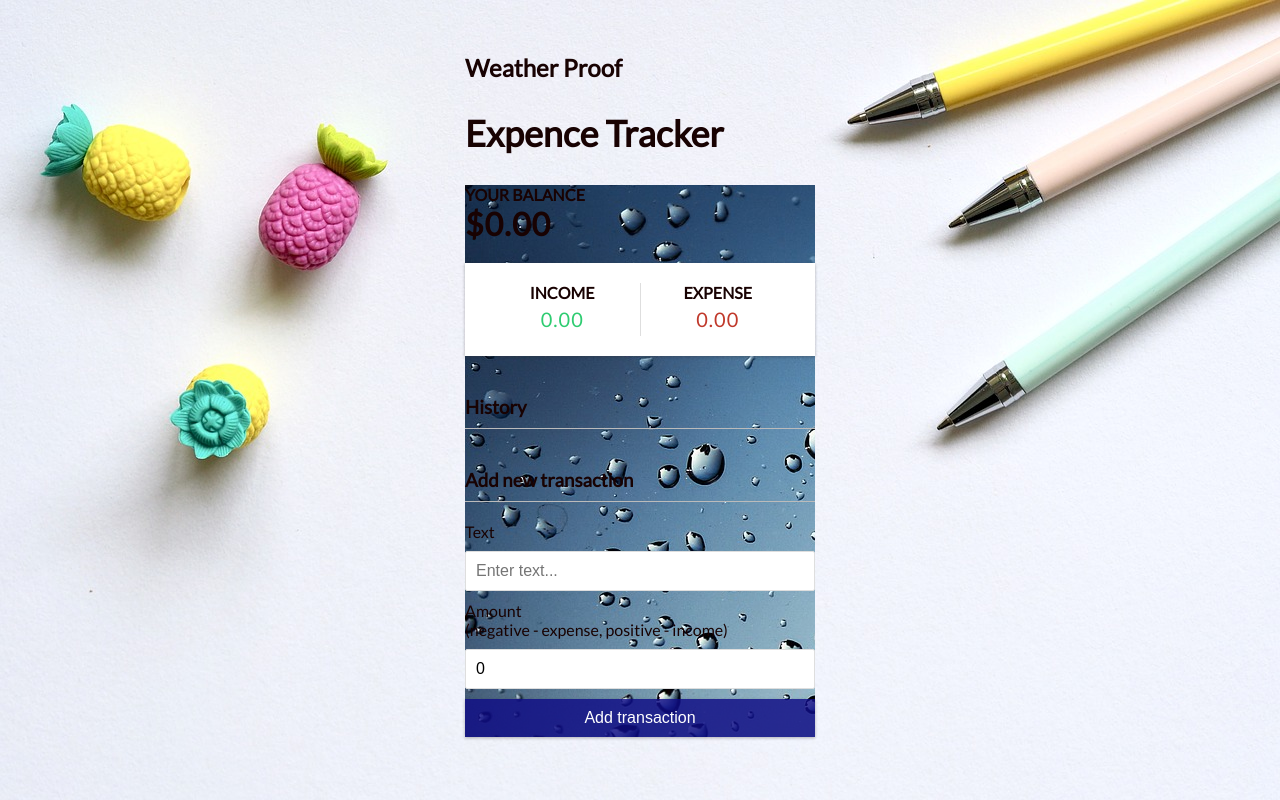
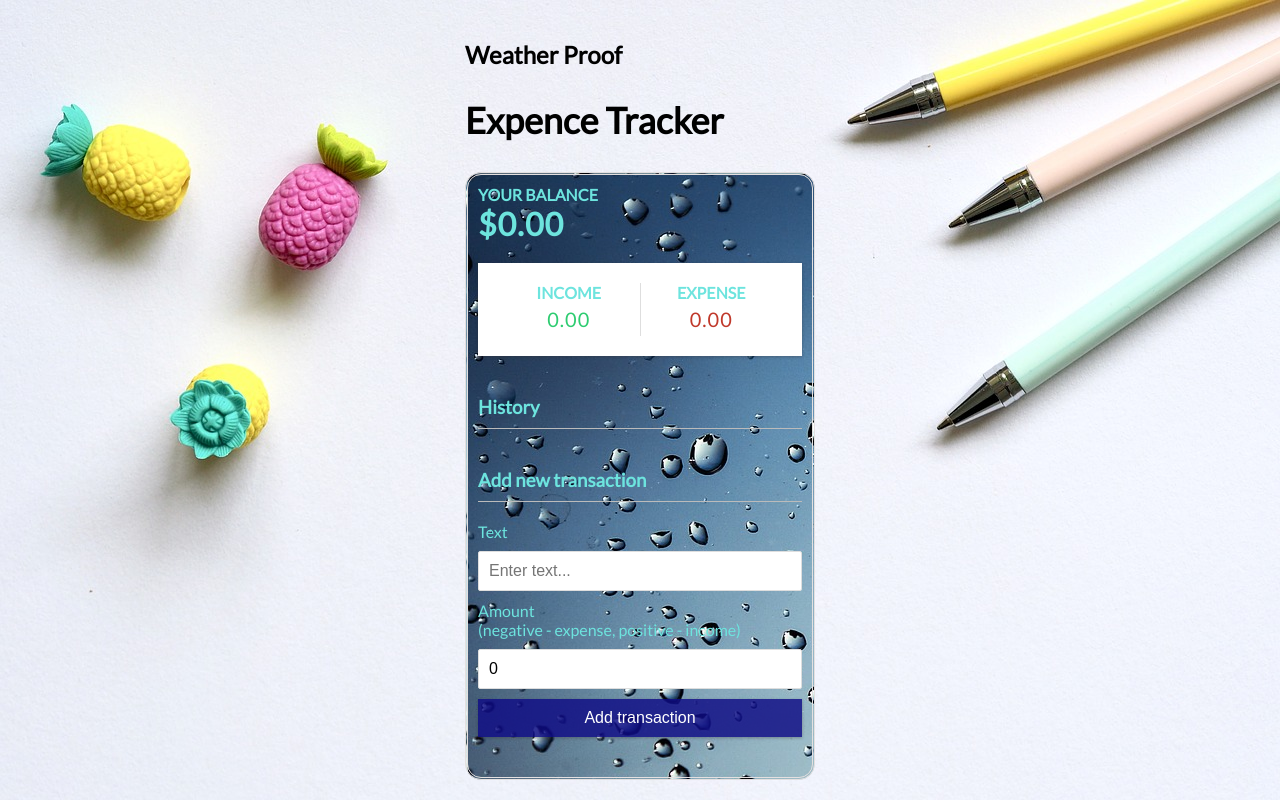
Before and after one commit to KamranIshrat/expence-tracker-app, a React (Create React App) app: page / in a window 1280 px wide. Built offline with nearby package versions, Linux system fonts and the light colour scheme.

Commit message:
scroll check 03

```diff
--- a/src/App.css
+++ b/src/App.css
@@ -10,8 +10,6 @@
 }
 
 body {
-  background-image: url("/table.jpg");
-  color: rgb(24, 2, 2);
   display: flex;
   flex-direction: column;
   align-items: center;
@@ -19,6 +17,8 @@ body {
   min-height: 100vh;
   margin: 0;
   font-family: 'Lato', sans-serif;
+  background-image: url("/table.jpg");
+  color: black;
 
   /*position: absolute;
   top: 0;
@@ -30,16 +30,20 @@ body {
 }
 
 .container {
-  background-image: url("/rain.jpg");
+  scroll-behavior: auto;
   margin: 30px, auto;
   width: 350px;
+  background-image: url("/rain.jpg");
+  color: rgb(109, 228, 222);
 
-  /*border-style: solid;
+
+  border-style: solid;
   padding: 10px;
   border-color: rgb(228, 224, 224);
   border-radius: 1em;
-  border-style: double, 2em;
-  color: rgb(109, 228, 222);*/
+  border-style: double;
+  color: rgb(109, 228, 222);
+
 
 }
 
```
